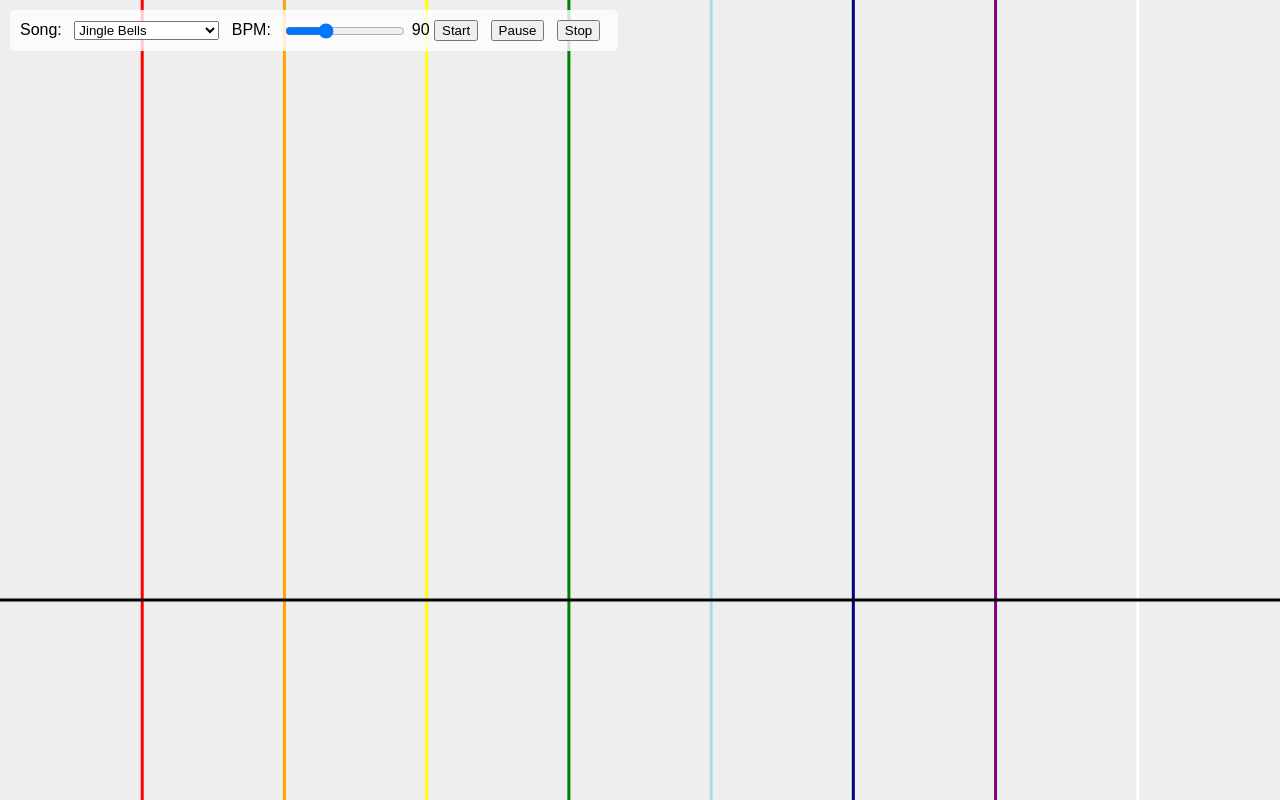
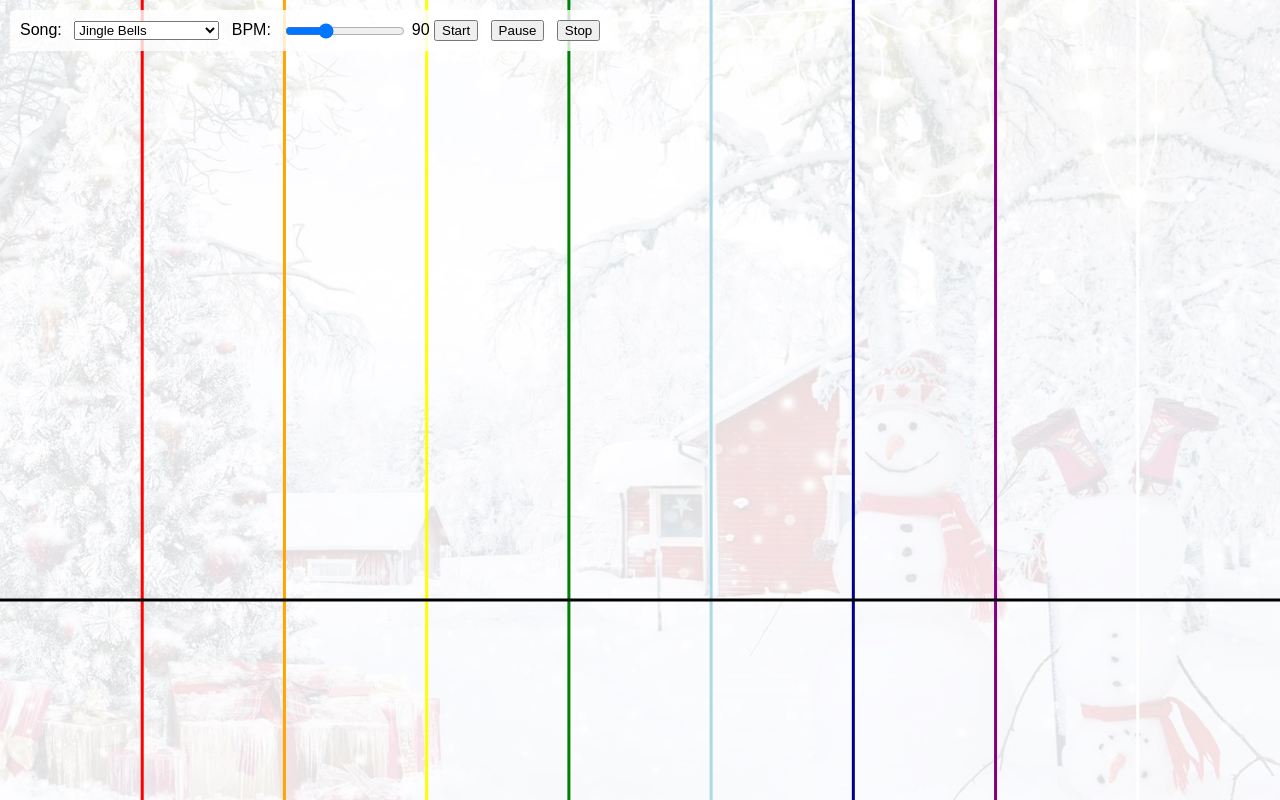
Before and after one commit to blurred83/handbells, a plain HTML site: page index.html in a window 1280 px wide. Drawn offline with Linux system fonts and the light colour scheme.

Commit message:
Background

```diff
--- a/index.html
+++ b/index.html
@@ -7,7 +7,8 @@
       body {
         margin: 0;
         padding: 0;
-        background: #eeeeee;
+		background: url("winter.jpg") no-repeat center center fixed;
+        background-size: cover;
         font-family: sans-serif;
       }
 
```
